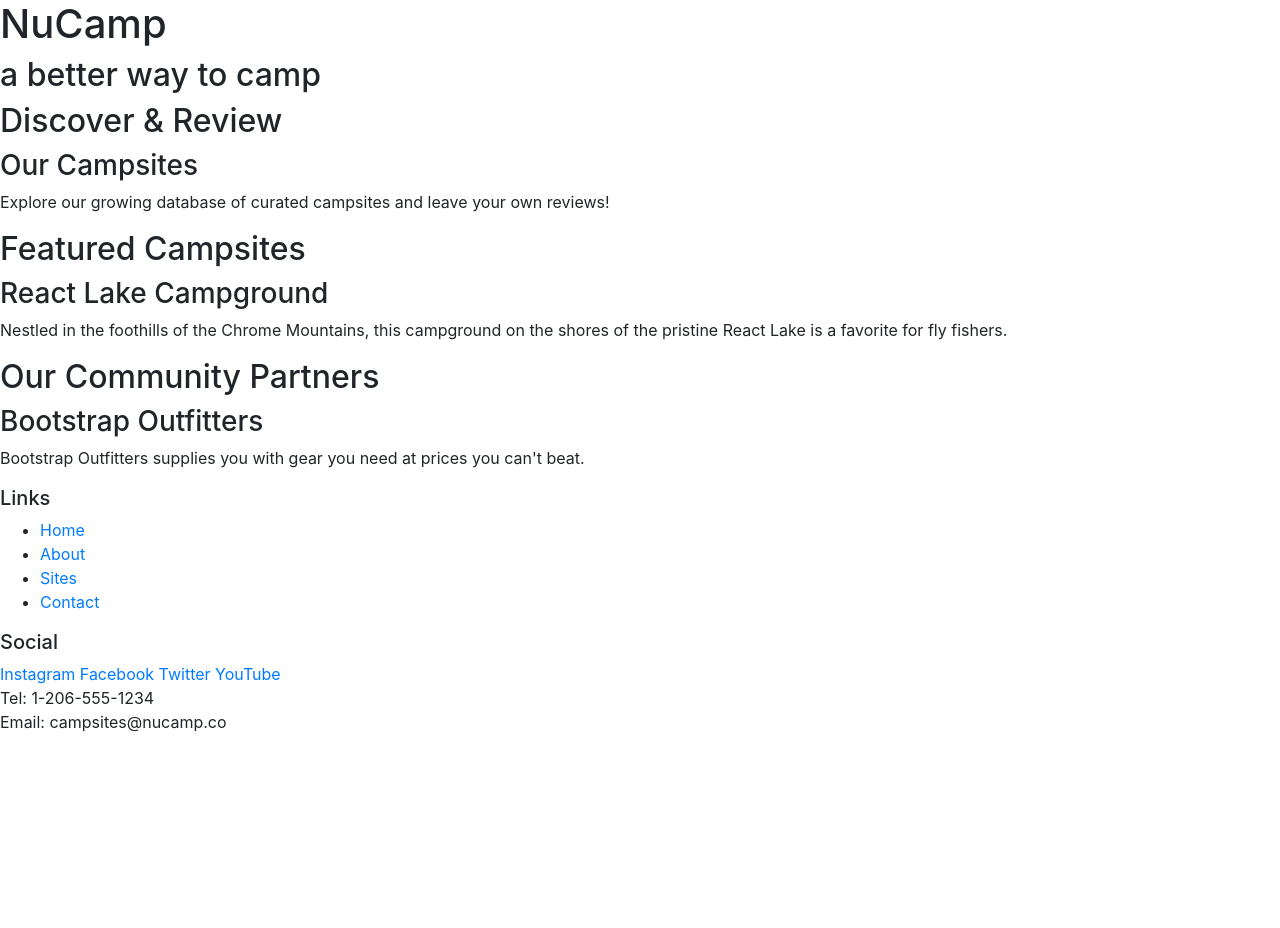
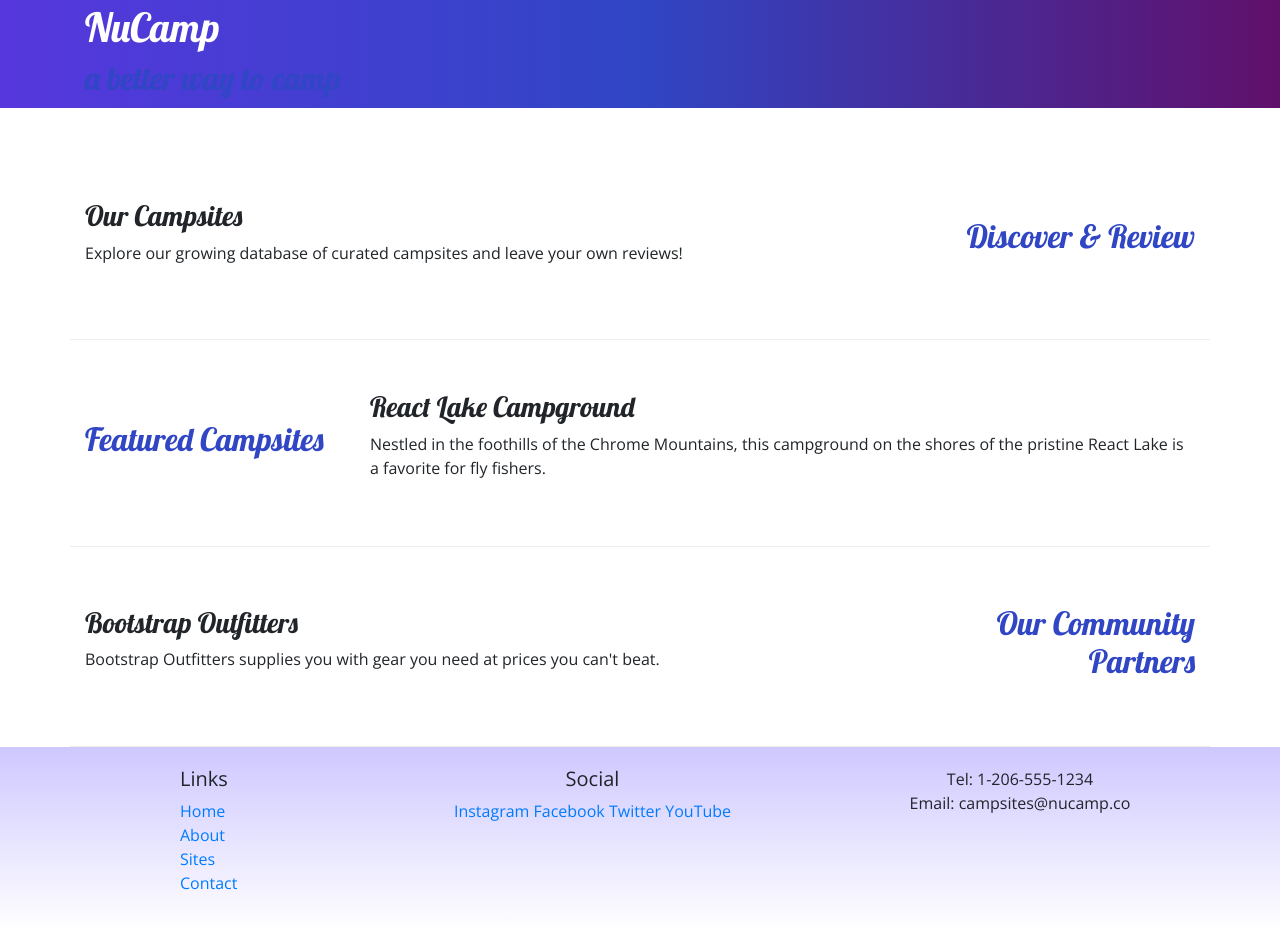
Before and after one commit to nhughes16/NucampReviews, a website: page index.html in a window 1280 px wide. Before the commit the page ends 800 px from the top, so only its background shows below. Drawn offline with nearby package versions, Linux system fonts and the light colour scheme.

Commit message:
Day 2 updates

```diff
--- a/index.html
+++ b/index.html
@@ -5,58 +5,87 @@
     <meta charset="utf-8" />
     <meta name="viewport" content="width=device-width, initial-scale=1" />
 
+    <!--Bootstrap-->
     <link rel="stylesheet" href="node_modules/bootstrap/dist/css/bootstrap.min.css" />
+
+    <!--Extra fonts-->
+    <link rel="stylesheet" href="https://fonts.googleapis.com/css?family=Lobster|Open+Sans" />
+
+    <!--Style sheets-->
+    <link rel="stylesheet" href="styles/styles.css" />
 
     <title>NuCamp: A Better Way To Camp</title>
 </head>
 
 <body>
 
-    <header>
-        <div>
+    <header class="jumbotron jumbotron-fluid">
+        <div class="container">
+            <div class='row'>
+                <div class='col'>
                     <h1>NuCamp</h1>
                     <h2>a better way to camp</h2>
                 </div>
+            </div>
+        </div>
     </header>
 
-    <div>
-        <h2>Discover & Review</h2>
+    <div class="container">
+        <div class="row row-content align-items-center">
+            <div class="col-sm-4 order-sm-last col-md-3">
+                <h2 class="text-sm-right">Discover & Review</h2>
+            </div>
+            <div class="col">
                 <h3>Our Campsites</h3>
                 <p>Explore our growing database of curated campsites and leave your own reviews!</p>
             </div>
+        </div>
 
-    <div>
+        <div class="row row-content align-items-center">
+             <div class="col-sm-4 col-md-3">
                 <h2>Featured Campsites</h2>
+            </div>
+            <div class="col">
                 <h3>React Lake Campground</h3>
                 <p>Nestled in the foothills of the Chrome Mountains, this campground on the shores of the pristine React Lake is a favorite for fly fishers.</p>
             </div>
+        </div>
 
-    <div>
-        <h2>Our Community Partners</h2>
+        <div class="row row-content align-items-center">
+            <div class="col-sm-4 order-sm-last col-md-3">
+                <h2 class="text-sm-right">Our Community Partners</h2>
+            </div>
+            <div class="col">
                 <h3>Bootstrap Outfitters</h3>
                 <p>Bootstrap Outfitters supplies you with gear you need at prices you can't beat.</p>
             </div>
+        </div>
+    </div>
 
     <footer>
-        <div>
+        <div class="container">
+            <div class="row">
+                <div class="col-4 col-sm-2 offset-1">
                     <h5>Links</h5>
-            <ul>
+                    <ul class="list-unstyled">
                         <li><a href="#">Home</a></li>
                         <li><a href="#">About</a></li>
                         <li><a href="#">Sites</a></li>
                         <li><a href="#">Contact</a></li>
                     </ul>
                 </div>
-        <div>
+                <div class="col-6 col-sm-5 text-center">
                     <h5>Social</h5>
                     <a href="http://instagram.com/">Instagram</a>
                     <a href="http://facebook.com/">Facebook</a>
                     <a href="http://twitter.com/">Twitter</a>
                     <a href="http://youtube.com/">YouTube</a>
                 </div>
-        <div>
+                <div class="col-sm-4 text-center">
                     Tel: 1-206-555-1234<br />
                     Email: campsites@nucamp.co
+                </div>
+            </div>
         </div>
     </footer>
 
--- /dev/null
+++ b/styles/styles.css
@@ -0,0 +1,32 @@
+body{
+    font-family: "Open Sans", sans-serif;
+}
+
+h1, h2, h3{
+    font-family: "Lobster", cursive;
+}
+
+h2{
+    color: #3046C5;
+}
+
+header h2{
+    color: cec8ff;
+}
+
+footer{
+    background-image: linear-gradient(#cec8ff, white);
+    padding: 20px 0;
+}
+
+.jumbotron{
+    padding: 3px;
+    background-image: linear-gradient(to right, #5637dd, #3046c5, #60106b);
+    color: white;
+}
+
+.row-content{
+    padding: 50px 0;
+    border-bottom: 1px ridge;
+    min-height: 200px;
+}
```
Lines whose indentation alone changed are shown as unchanged.
